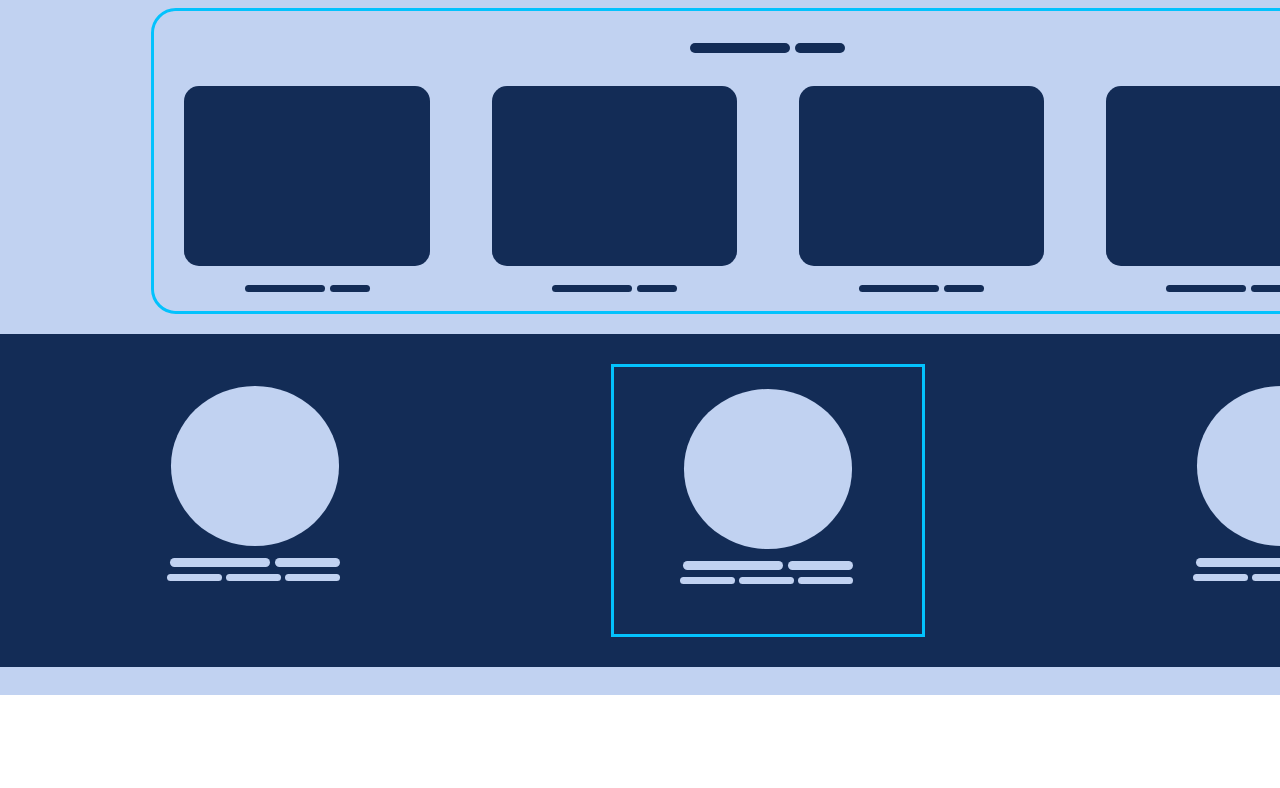
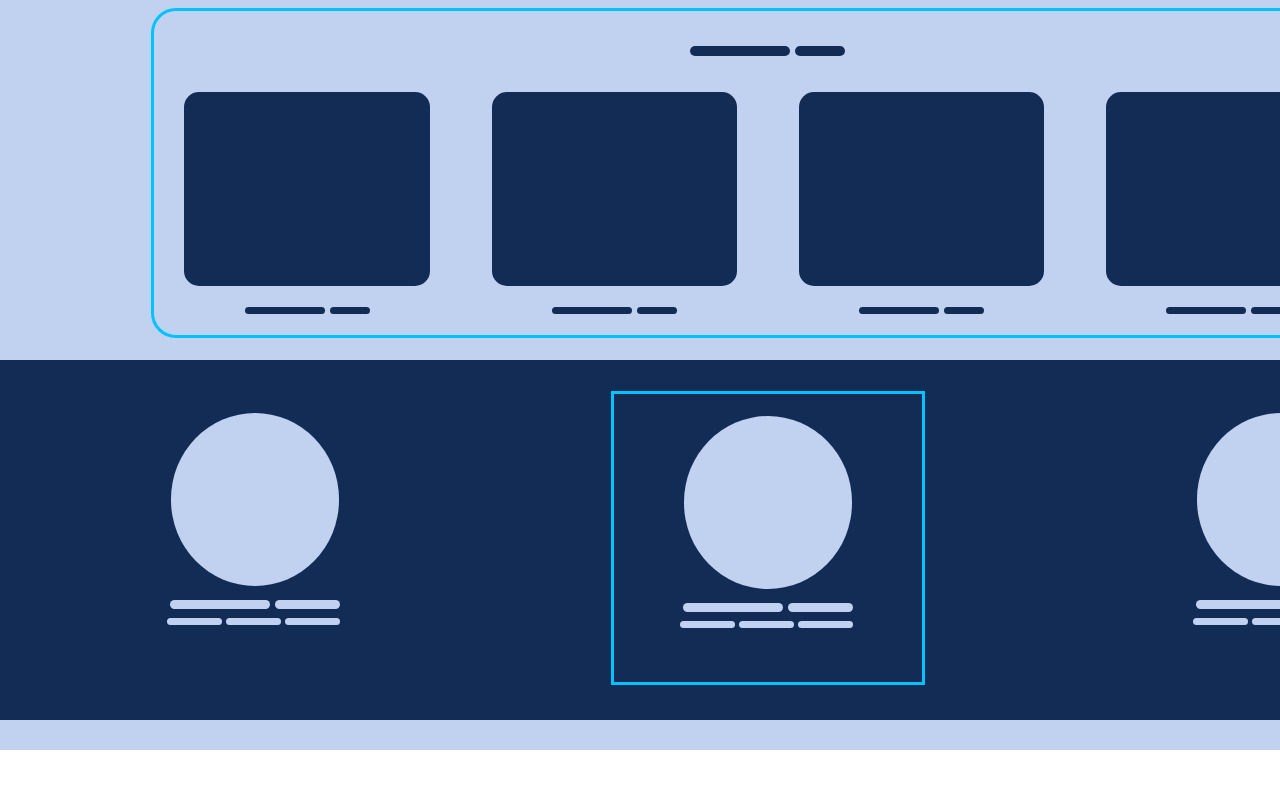
Before and after one commit to YuraKrushh/HTML_MODULEE, a plain HTML site: page Lection4/Task1/index.html in a window 1280 px wide. Shown: the top 788 px of the page. Drawn offline with Linux system fonts and the light colour scheme.

Commit message:
increase page height

```diff
--- a/Lection4/Task1/main.css
+++ b/Lection4/Task1/main.css
@@ -17,7 +17,7 @@ html body {
 }
 .back {
     width: 1536px;
-    height: 695px;
+    height: 750px;
     background: #c1d2f1;
 }
 .up {
```
